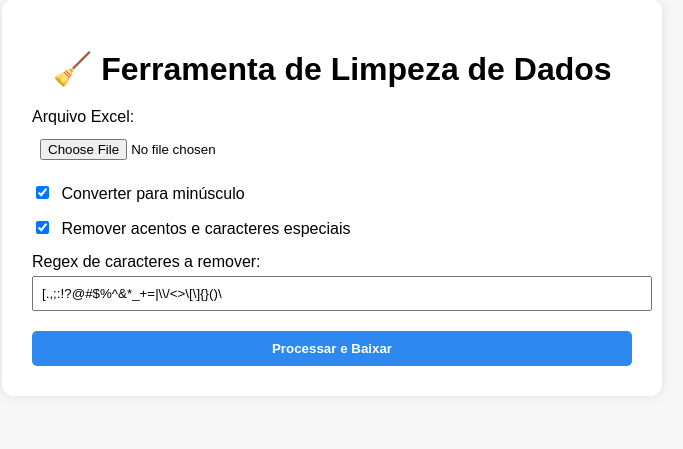
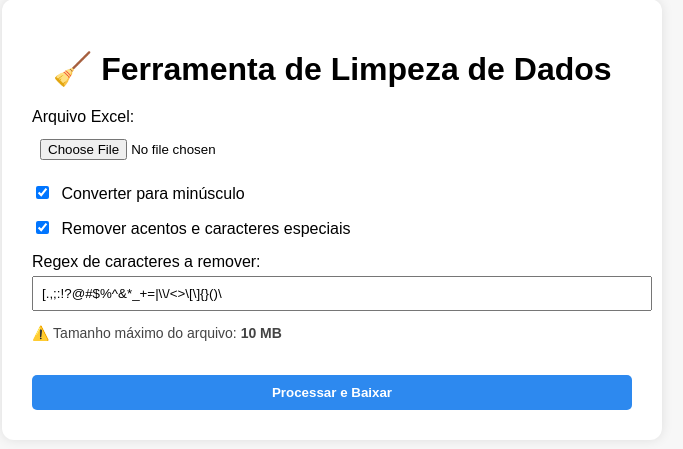
Before and after one commit to Douglasprojetospro/limpador-web, a Flask app: page / in a window 1280 px wide. Shown: the part 49-498 px from the top of the page, without its empty margins (308-991 px from the left). Run offline with Flask 3, Linux system fonts and the light colour scheme.

Commit message:
Update index.html

```diff
--- a/templates/index.html
+++ b/templates/index.html
@@ -17,6 +17,10 @@
 
       <label>Regex de caracteres a remover:</label>
       <input type="text" name="caracteres" value="[.,;:!?@#$%^&*_+=|\\/<>\[\]{}()\"\'`~]">
+
+      <p style="color: #444; font-size: 14px;">
+        ⚠️ Tamanho máximo do arquivo: <strong>{{ max_size_mb }} MB</strong>
+      </p>
 
       <button type="submit">Processar e Baixar</button>
     </form>
```
